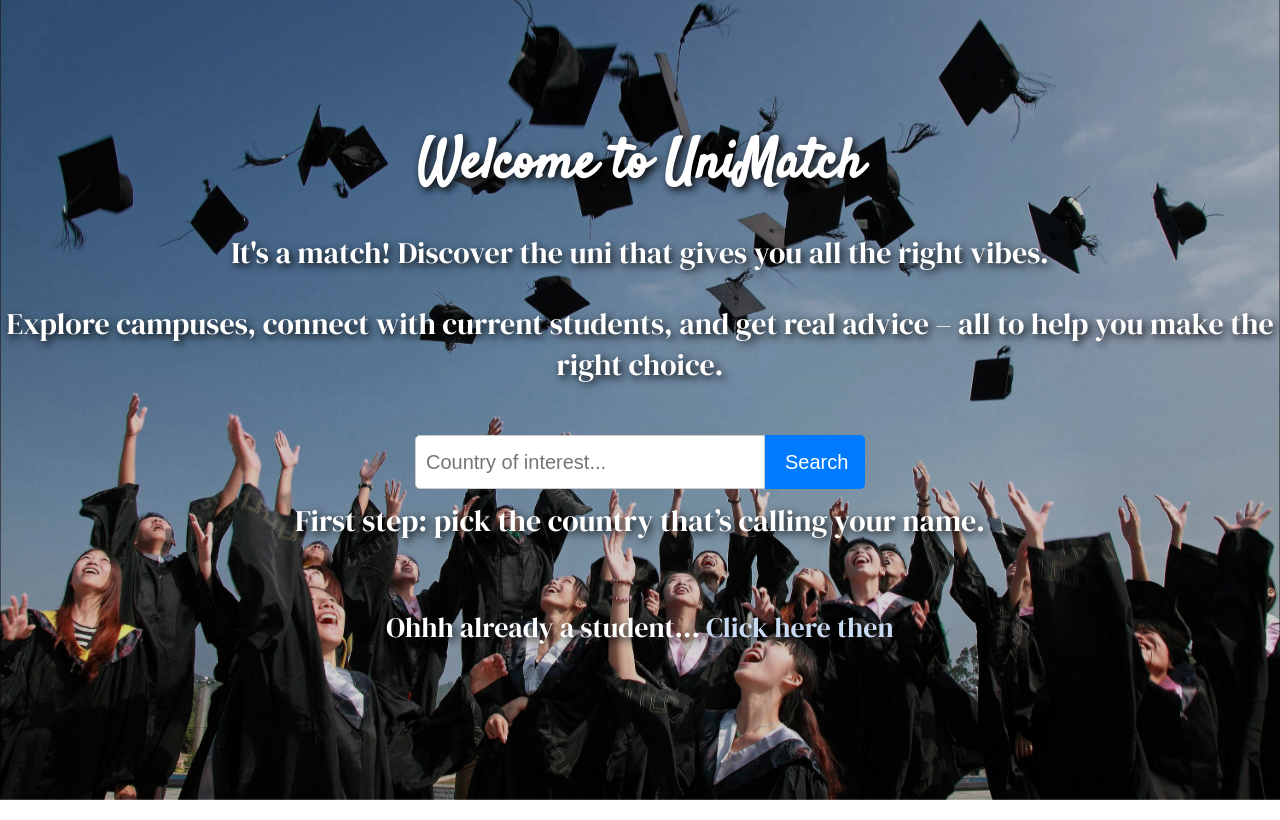
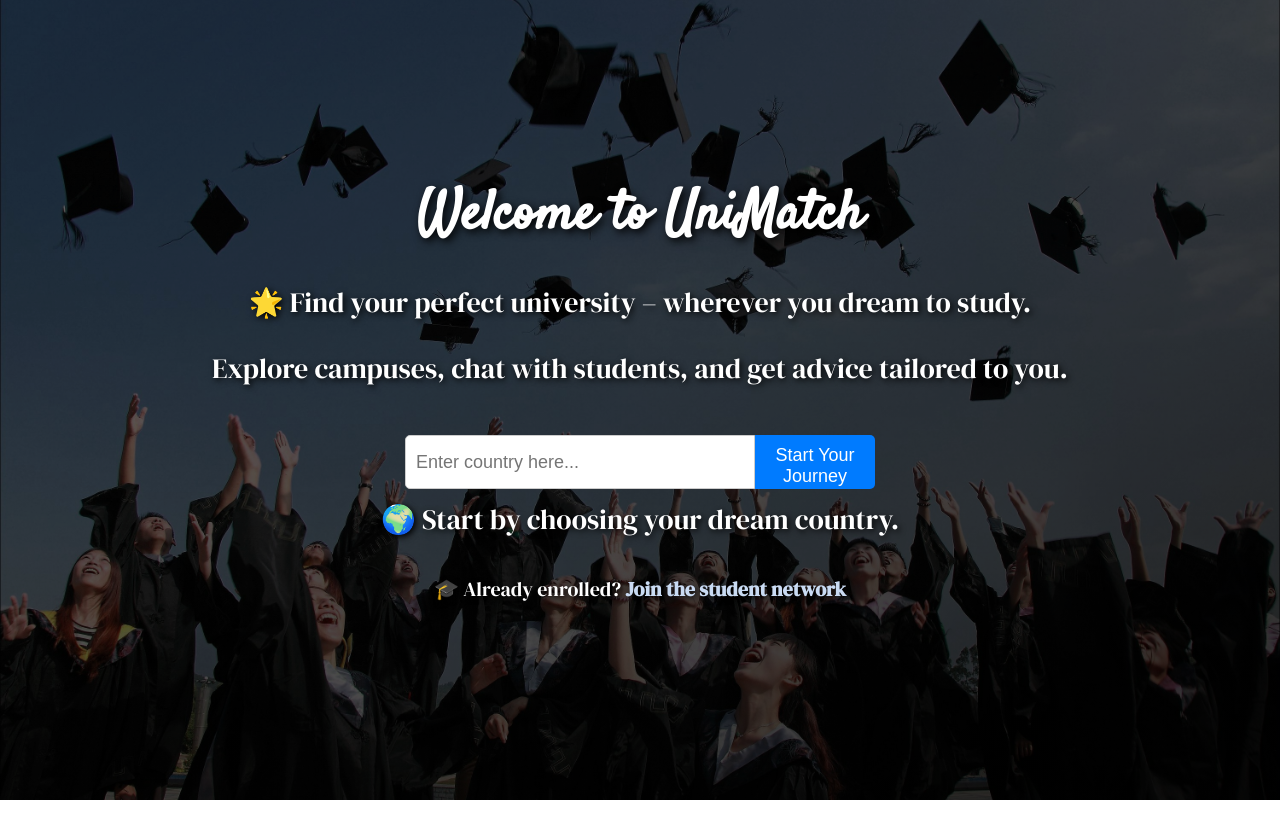
Before and after one commit to annasarabasheva/Personal-Project-with-Django, a Django app: page / in a window 1280 px wide. Run offline with Django 4.2, Linux system fonts and the light colour scheme.

Commit message:
Make some small changes for home page

```diff
--- a/FinalProject/accounts/urls.py
+++ b/FinalProject/accounts/urls.py
@@ -9,7 +9,7 @@ urlpatterns = [
     path('profile/', include([
         path('', my_profile, name='profile-details'),
         path('edit/', edit_profile, name='profile-edit'),
-        path('/delete/', delete_profile, name='profile-delete')
+        path('delete/', delete_profile, name='profile-delete')
     ]))
 
 ]
--- a/static/css/home.css
+++ b/static/css/home.css
@@ -1,4 +1,4 @@
-
+/* Main container */
 .home {
     position: relative;
     color: white;
@@ -9,6 +9,7 @@
     text-align: center;
 }
 
+/* Background with video-like gradient animation */
 .home::before {
     content: "";
     position: absolute;
@@ -16,94 +17,108 @@
     left: 0;
     right: 0;
     bottom: 0;
-    background-image: url("../images/background.jpg");
+    background-image: linear-gradient(
+        to bottom right,
+        rgba(0, 0, 0, 0.5),
+        rgba(0, 0, 0, 0.8)
+    ),
+    url("../images/background.jpg");
     background-size: cover;
     background-position: center center;
     background-attachment: fixed;
-    filter: grayscale(17%) brightness(85%);
+    filter: grayscale(20%) brightness(90%);
     z-index: -1;
 }
 
+/* Hero heading */
 .home h1 {
     font-size: 55px;
     margin-bottom: 0.5em;
-    text-shadow: 3px 3px 8px rgba(0, 0, 0, 2);
+    text-shadow: 3px 3px 8px rgba(0, 0, 0, 1.5);
     font-family: "Satisfy", cursive;
 }
 
-
+/* Hero paragraphs */
 .home p {
-    font-size: 30px;
+    font-size: 28px;
     margin-bottom: 1em;
-    text-shadow: 3px 3px 8px rgba(0, 0, 0, 2);
-
+    text-shadow: 2px 2px 6px rgba(0, 0, 0, 1.5);
 }
 
+/* Search Form Styles */
 .search-form {
     display: flex;
     align-items: center;
     justify-content: center;
     margin: 20px 0;
-
 }
 
 .search-input {
     width: 350px;
     height: 54px;
     padding: 10px;
-    font-size: 20px;
+    font-size: 18px;
     border: 1px solid #ccc;
     border-radius: 5px 0 0 5px;
     outline: none;
+    transition: width 0.3s ease;
+}
+
+.search-input:focus {
+    width: 400px;
+    border-color: #007bff;
+    box-shadow: 0 0 8px rgba(0, 123, 255, 0.5);
 }
 
 .search-button {
-    width: 100px;
+    width: 120px;
     height: 54px;
     padding: 10px 20px;
-    font-size: 20px;
+    font-size: 18px;
     background-color: #007bff;
     color: white;
     border: none;
     border-radius: 0 5px 5px 0;
     cursor: pointer;
-    transition: background-color 0.3s ease;
+    transition: background-color 0.3s ease, transform 0.2s ease;
 }
 
 .search-button:hover {
     background-color: #0056b3;
-
+    transform: scale(1.05);
 }
 
-
+/* Animation for text */
 @keyframes bounce {
     0%, 20%, 50%, 80%, 100% {
-        transform: translateY(0); /* Normal position */
+        transform: translateY(0);
     }
     40% {
-        transform: translateY(-10px); /* Move up */
+        transform: translateY(-10px);
     }
     60% {
-        transform: translateY(-5px); /* Move a little up */
+        transform: translateY(-5px);
     }
 }
 
 .moving {
     animation: bounce 5s ease infinite;
+    font-size: 24px;
 }
 
+/* Styling for links */
 .first-step p:last-of-type {
-    font-size: 28px;
-    padding-top: 1em;
+    font-size: 20px;
+    margin-top: 1em;
+}
 
-}
 .first-step p:last-of-type a {
     color: #c9dbf3;
     text-decoration: none;
+    font-weight: bold;
+}
 
-
-}
 .first-step p:last-of-type a:hover {
     color: #719ede;
-
+    text-decoration: underline;
 }
--- a/templates/common/home-page.html
+++ b/templates/common/home-page.html
@@ -1,29 +1,21 @@
 {% extends 'common/base.html' %}
 
-{% block navigation %}{% endblock %}  <!-- Empty block to remove the navigation -->
-{% block footer %}{% endblock %}  <!-- Empty block to remove the footer -->
+{% block navigation %}{% endblock %} <!-- Navigation removed -->
+{% block footer %}{% endblock %} <!-- Footer removed -->
 
 {% block content %}
-
-
-    <div class="home">
-        <h1> Welcome to UniMatch</h1>
-        <p>It's a match! Discover the uni that gives you all the right vibes.</p>
-        <p>Explore campuses, connect with current students, and get real advice – all to help you make the right choice.</p>
-        <div class="first-step">
-             <!-- Search Bar -->
-            <form method="get"  action="{% url 'catalog' %}" class="search-form">
-                <input type="text" name="query" placeholder="Country of interest..." class="search-input">
-                <button type="submit" class="search-button">Search</button>
-            </form>
-            <p class="moving">First step: pick the country that’s calling your name.</p>
-
-            <p>Ohhh already a student... <a href="#">Click here then</a></p>
-
-        </div>
-
-
+<div class="home">
+    <h1>Welcome to UniMatch</h1>
+    <p>🌟 Find your perfect university – wherever you dream to study.</p>
+    <p>Explore campuses, chat with students, and get advice tailored to you.</p>
+    <div class="first-step">
+        <!-- Search Bar -->
+        <form method="get" action="{% url 'catalog' %}" class="search-form">
+            <input type="text" name="query" placeholder="Enter country here..." class="search-input">
+            <button type="submit" class="search-button">Start Your Journey</button>
+        </form>
+        <p class="moving">🌍 Start by choosing your dream country.</p>
+        <p>🎓 Already enrolled? <a href="#">Join the student network</a></p>
     </div>
-
-
+</div>
 {% endblock %}
```
